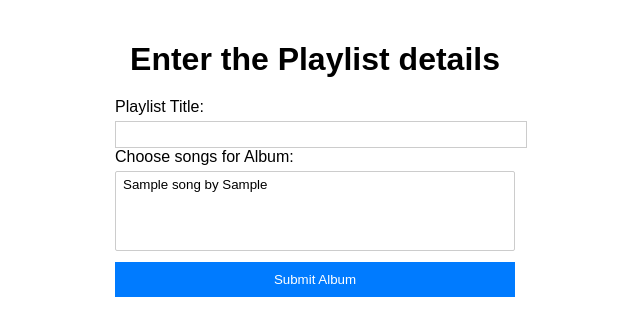
After one commit to ShrutimanMukherjee/Muze, a Flask app: template templates/add_playlist.html in a window 1280 px wide. The commit adds this page. Shown: the top 336 px of the page, without its empty margins (325-965 px from the left). Run offline with Flask 3, Linux system fonts and the light colour scheme; the template is opened without the code that fills it: values that come from a table or form of the project are taken from there, others are empty; tables that the repository leaves empty hold one stand-in row (values such as "Sample post").

Commit message:
made feature for add_playlist

```diff
--- /dev/null
+++ b/templates/add_playlist.html
@@ -0,0 +1,74 @@
+<!DOCTYPE html>
+<html lang="en">
+<head>
+    <meta charset="UTF-8">
+    <meta name="viewport" content="width=device-width, initial-scale=1.0">
+    <title>Add Album</title>
+    <style>
+        body {
+        font-family: sans-serif;
+        margin: 0;
+        padding: 20px;
+        }
+
+        h1 {
+        text-align: center;
+        margin-bottom: 20px;
+        }
+
+        form {
+        width: 400px;
+        margin: 0 auto;
+        }
+
+        label {
+        display: block;
+        margin-bottom: 5px;
+        }
+
+        input {
+        width: 100%;
+        padding: 5px;
+        border: 1px solid #ccc;
+        }
+
+        input[type="submit"] {
+        background-color: #007bff;
+        color: white;
+        border: none;
+        padding: 10px 15px;
+        margin-top: 10px;
+        cursor: pointer;
+        }
+
+        select {
+        width: 100%;
+        padding: 5px;
+        border: 1px solid #ccc;
+        }
+
+    </style>
+</head>
+<body>
+    <h1> Enter the Playlist details </h1>
+
+    <form action="/add_playlist" method="post" enctype="multipart/form-data">
+        <div>
+            <label for="name">Playlist Title:</label>
+            <input type="text" id="name" name="name" required>
+        </div>
+        <div>
+            <label for="songs">Choose songs for Album:</label>
+            <select id="songs" name="songs" multiple required>
+                {% for song in songs %}
+                    <option value="{{song.id}}">{{song.name}} by {{song.singer}}</option>
+                {% endfor %}
+            </select>
+        </div>
+        <div>
+            <input type="submit" value="Submit Album">
+        </div>
+    </form>
+
+</body>
+</html>
```
Also changed, not shown: application/controllers.py (+35 -1 lines), templates/user_home.html (+24 -3 lines), 1 other file.
